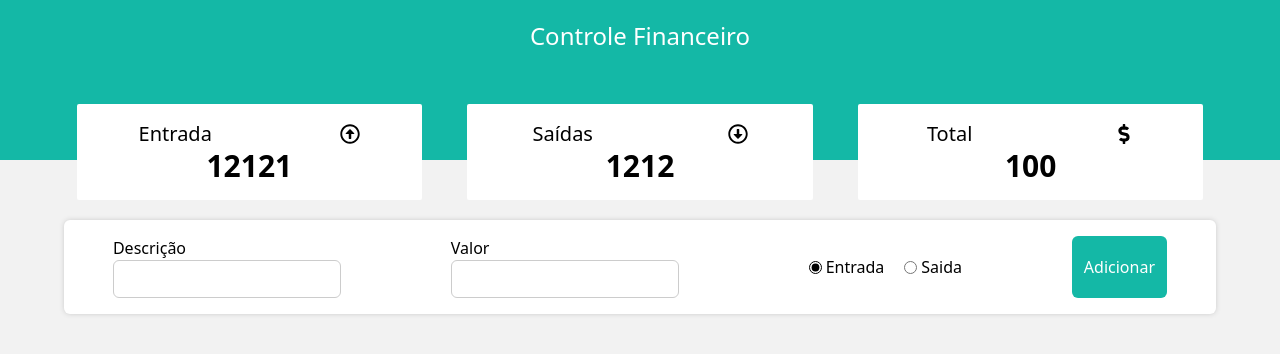
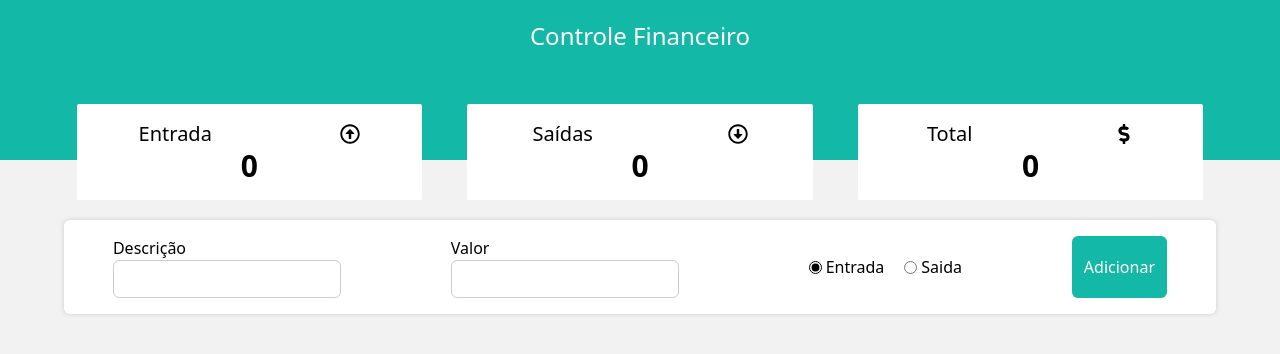
Before and after one commit to antonioclaudioofc/controle-financeiro, a React (Vite) app: page / in a window 1280 px wide. Shown: the top 354 px of the page. Built offline with nearby package versions, Linux system fonts and the light colour scheme.

Commit message:
Add logic commerce

```diff
--- a/src/App.tsx
+++ b/src/App.tsx
@@ -3,13 +3,50 @@ import './styles/main.css';
 import { Header } from './components/Header';
 import { Resume } from './components/Resume';
 import { Form } from './components/Form';
+import { useState, useEffect } from 'react';
+
+interface Transaction {
+    expense: boolean;
+    amount: number;
+}
 
 export function App() {
+    const [transactionsList, setTransactionsList] = useState<Transaction[]>([]);
+    const [income, setIncome] = useState<number>(0);
+    const [expense, setExpense] = useState<number>(0);
+    const [total, setTotal] = useState<number>(0);
+
+    useEffect(() => {
+        const data = localStorage.getItem('transactions');
+        if (data) {
+            setTransactionsList(JSON.parse(data));
+        }
+    }, []);
+
+    useEffect(() => {
+        const amountExpense = transactionsList
+            .filter((item) => item.expense)
+            .map((transaction) => transaction.amount);
+
+        const amountIncome = transactionsList
+            .filter((item) => !item.expense)
+            .map((transaction) => transaction.amount);
+
+        const expense = amountExpense.reduce((acc, cur) => acc + cur, 0);
+        const income = amountIncome.reduce((acc, cur) => acc + cur, 0);
+        const total = Math.abs(income - expense);
+
+        setIncome(income);
+        setExpense(expense);
+        setTotal(total);
+    }, [transactionsList]);
+
     return (
         <div className='bg-[#f2f2f2]'>
             <Header />
-            <Resume />
+            <Resume income={income} expense={expense} total={total} />
             <Form />
         </div>
     )
+
 }
--- a/src/components/Resume.tsx
+++ b/src/components/Resume.tsx
@@ -5,12 +5,18 @@ import {
     FaDollarSign
 } from 'react-icons/fa';
 
-export function Resume() {
+interface Summary {
+    income: number,
+    expense: number,
+    total: number
+}
+
+export function Resume(props: Summary) {
     return (
         <div className="max-w-6xl w-49/50 mx-auto my-0 -mt-14 flex justify-around gap-5 ">
-            <ResumeItem title="Entrada" icon={FaRegArrowAltCircleUp} value={12121} />
-            <ResumeItem title="Saídas" icon={FaRegArrowAltCircleDown} value={1212}/>
-            <ResumeItem title="Total" icon={FaDollarSign} value={100}/>
+            <ResumeItem title="Entrada" icon={FaRegArrowAltCircleUp} value={props.income} />
+            <ResumeItem title="Saídas" icon={FaRegArrowAltCircleDown} value={props.expense}/>
+            <ResumeItem title="Total" icon={FaDollarSign} value={props.total}/>
         </div>
     )
 }
```
